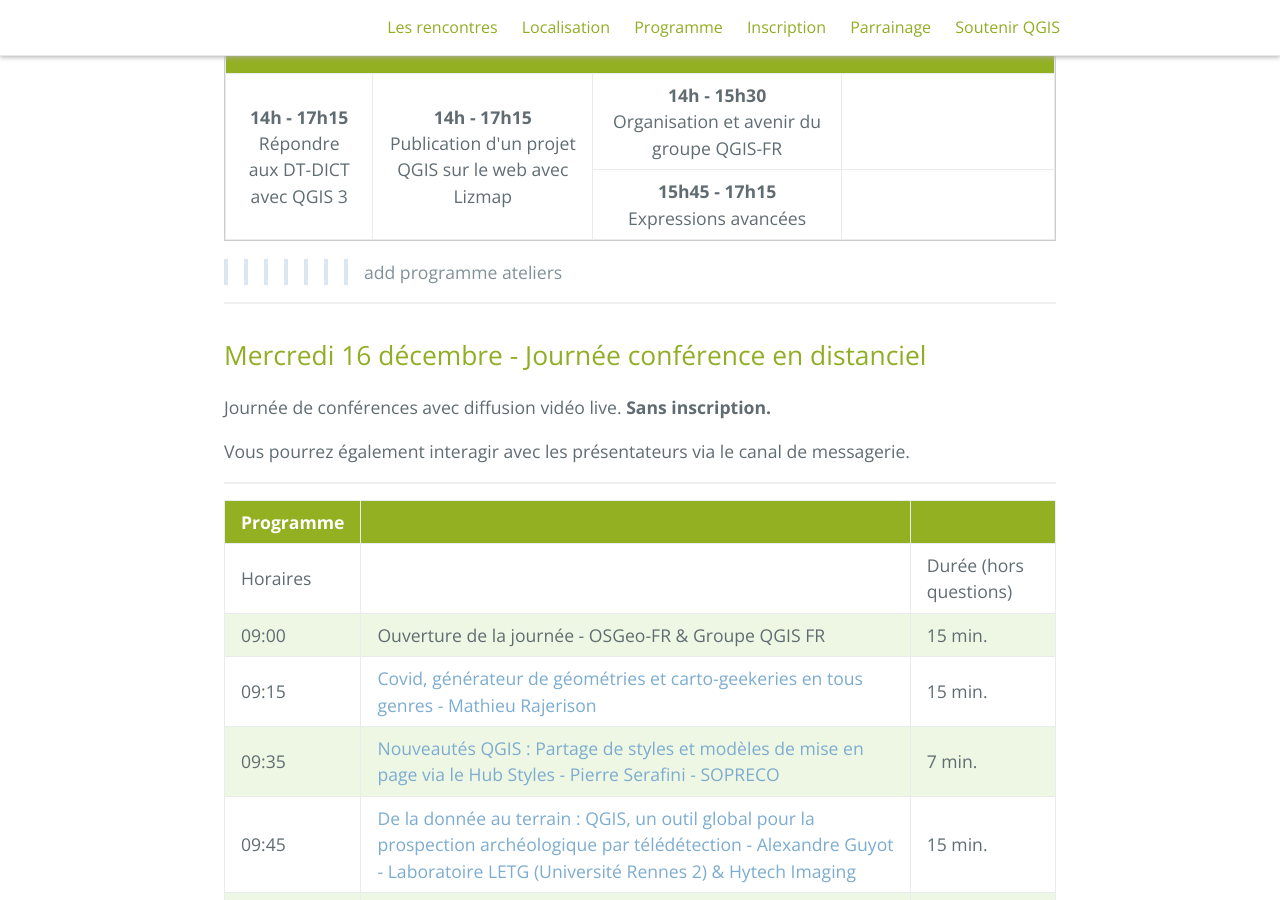
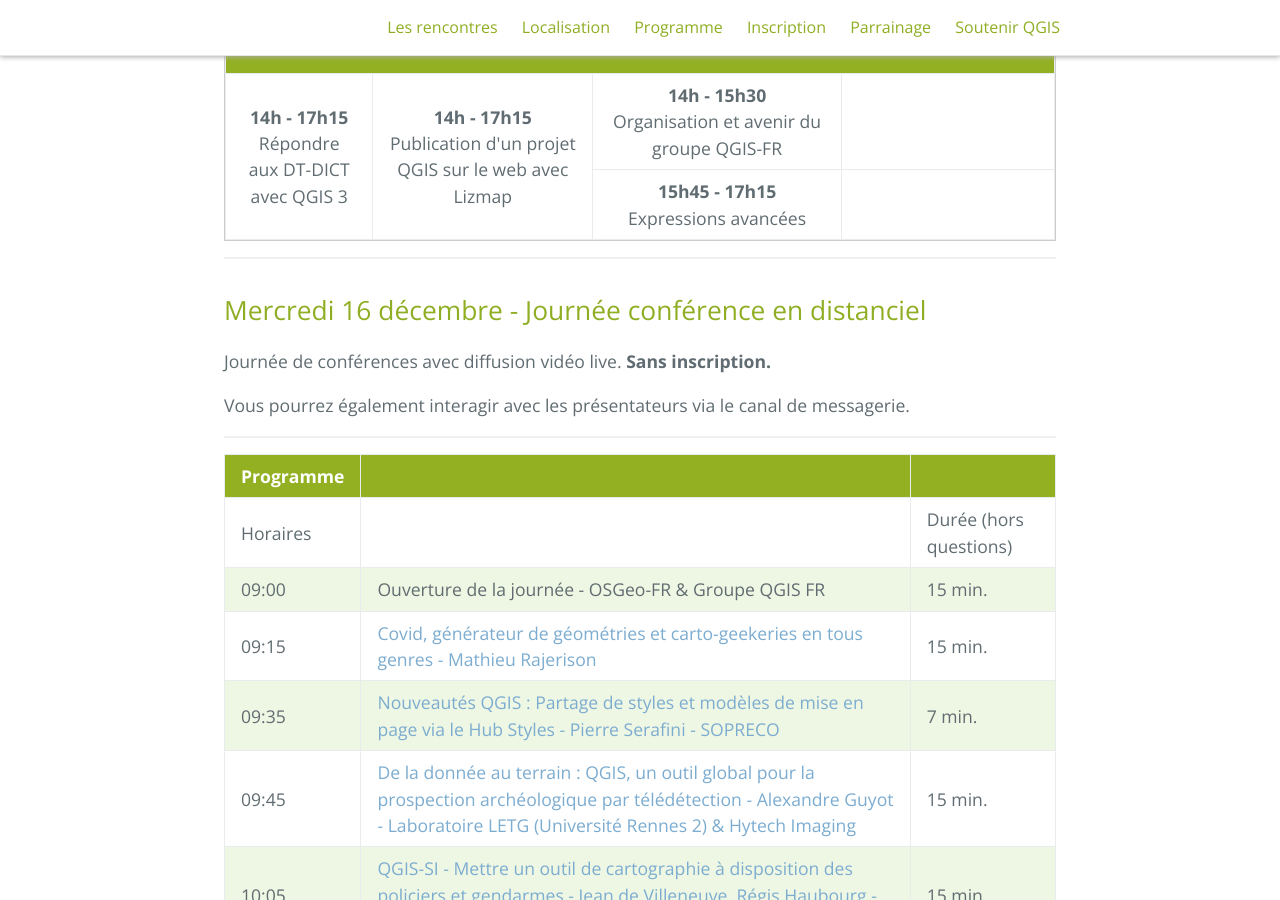
Before and after one commit to OSGeo-fr/QGIS-conf-fr-website, a Jekyll site: the page built from z20_programme.md, in a window 1280 px wide and 900 px high, scrolled down 1356 px. Built offline with Jekyll 4.4.1, drawn with Linux system fonts in a browser that asks for light colours.

Commit message:
fix typo

```diff
--- a/z20_programme.md
+++ b/z20_programme.md
@@ -41,7 +41,6 @@ Les ateliers sont des séances de travail avec inscription préalable qui peuven
     	<td><b>14h - 15h30</b>   <br>Organisation et avenir du groupe QGIS-FR</td><td> </td></tr>
     <tr class="atelier"><td><b>15h45 - 17h15</b>  <br>Expressions avancées</td><td></td></tr>
 </table>
->>>>>>> add programme ateliers
 
 
 ---
```
